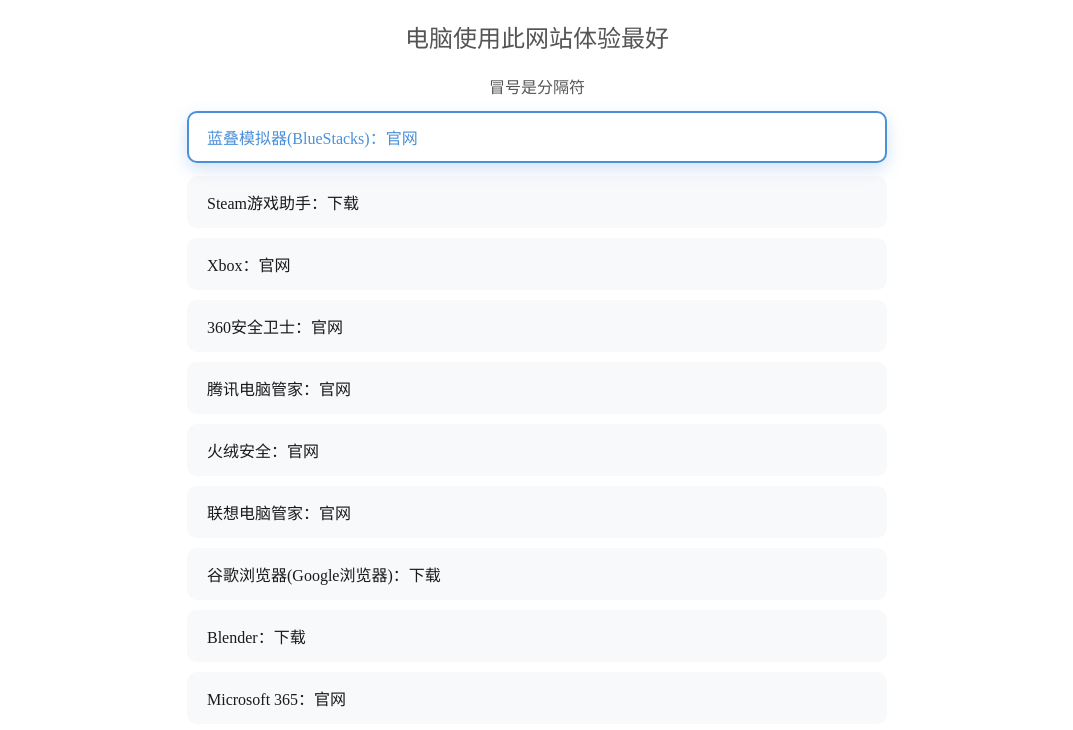
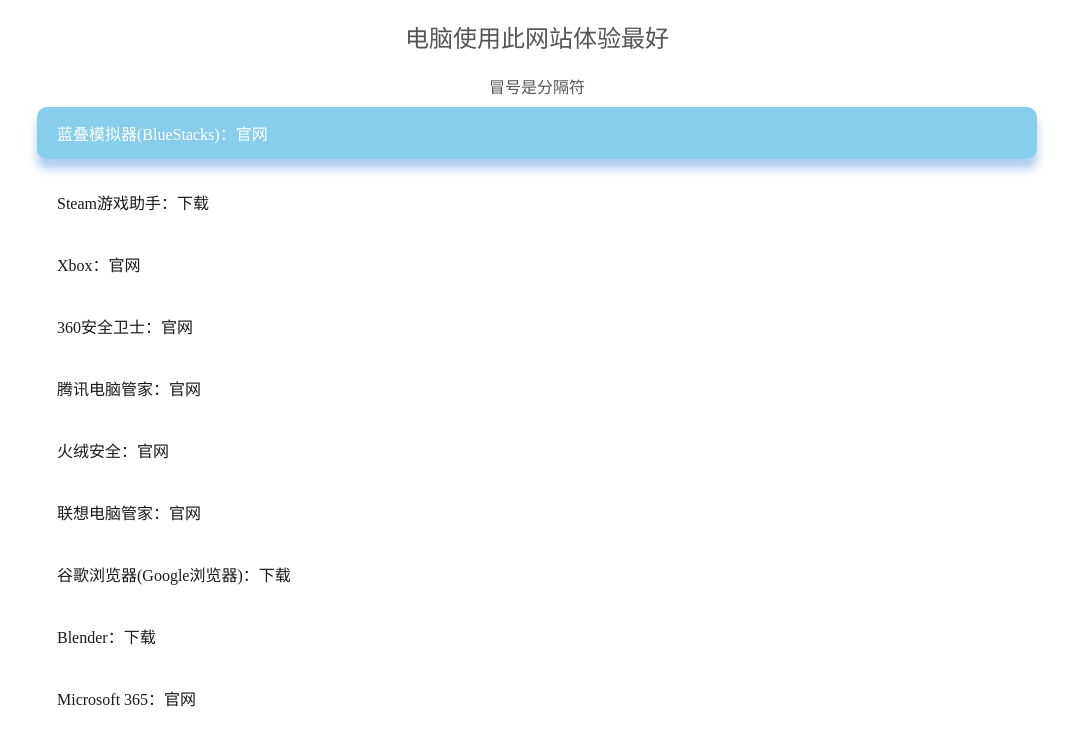
Before and after one commit to WEIMO163/WEIMO163.github.io, a plain HTML site: page index.html in a window 1280 px wide. In both pictures the pointer is over the item "蓝叠模拟器(BlueStacks)：官网". Shown: the part 70-800 px from the top of the page, without its empty margins (103-1176 px from the left). Drawn offline with Linux system fonts and the light colour scheme.

Commit message:
Add files via upload

```diff
--- a/index.html
+++ b/index.html
@@ -8,14 +8,15 @@
 ul {
     list-style: none;
     padding: 0;
-    max-width: 700px;
-    margin: 0 auto;
+    max-width: 1000px;
+    margin: 0px auto;
+
 }
 
 /* 每个列表项变成卡片 */
 li {
-    background: #f8f9fa;
-    margin: 10px 0;
+    background:#ffffff;
+    margin: 10px 0px;
     padding: 12px 18px;
     border-radius: 10px;
     border: 2px solid transparent;
@@ -24,10 +25,10 @@
 
 /* 鼠标悬停时卡片浮起 */
 li:hover {
-    background: #ffffff;
-    border-color: #4A90D9;
-    transform: translateY(-3px);
-    box-shadow: 0 6px 16px rgba(74, 144, 217, 0.25);
+    background:#87CEEB;
+    border-color: #87CEEB;
+    transform: translateY(-7px);
+    box-shadow: 0px 10px 10px rgba(74, 144, 217, 0.45);
 }
 
 /* 链接样式 */
@@ -40,7 +41,8 @@
 
 /* 悬停时链接文字变蓝 */
 li:hover a {
-    color: #4A90D9;
+    color:#ffffff;
+
 }
 
 /* 注释样式（灰色小字，不抢镜） */
@@ -48,6 +50,11 @@
     color: #888;
     font-size: 13px;
     font-weight: normal;
+}
+
+/* 注释在卡片上浮时变白 */
+li:hover .note{
+color:#ffffff
 }
 
 /* 页面标题居中 */
```
